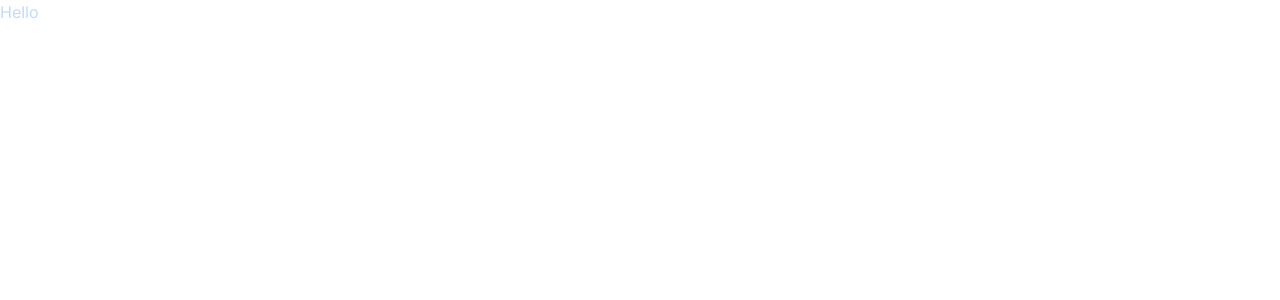
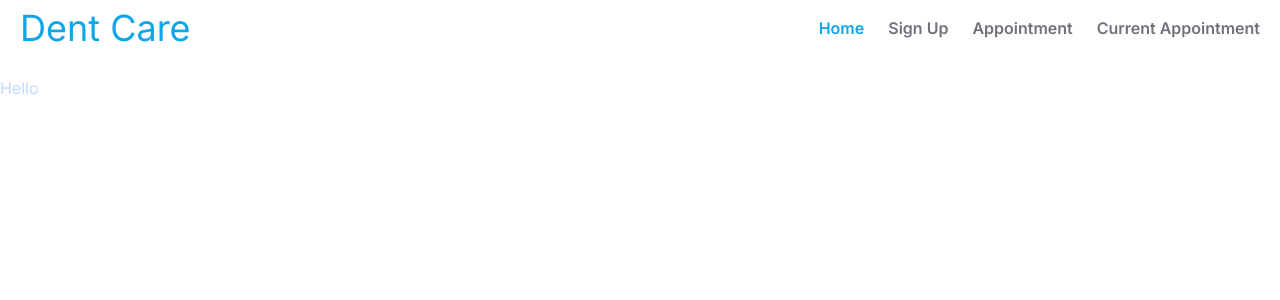
Before and after one commit to Zakaria-cmd5/Dental-Clinic, a Next.js app: page / in a window 1280 px wide. Shown: the top 300 px of the page. Built offline with nearby package versions, Linux system fonts and the light colour scheme.

Commit message:
Build the NavBar component

```diff
--- /dev/null
+++ b/app/Navbar.tsx
@@ -0,0 +1,40 @@
+"use client";
+
+import Link from "next/link";
+import { usePathname } from "next/navigation";
+import classNames from "classnames";
+
+const Navbar = () => {
+  const currentPath = usePathname();
+
+  const links = [
+    { label: "Home", href: "/" },
+    { label: "Sign Up", href: "/signup" },
+    { label: "Appointment", href: "/appointment" },
+    { label: "Current Appointment", href: "/currentAppointment" },
+  ];
+
+  return (
+    <nav className="flex mb-5 px-5 h-14 items-center justify-between">
+      <Link href="/" className="text-sky-500 text-4xl">
+        Dent Care
+      </Link>
+      <ul className="flex space-x-6">
+        {links.map((link) => (
+          <li
+            key={link.href}
+            className={classNames({
+              "text-zinc-500": link.href !== currentPath,
+              "text-sky-500": link.href === currentPath,
+              "hover:text-sky-500 transition-colors font-semibold": true,
+            })}
+          >
+            <Link href={link.href}>{link.label}</Link>
+          </li>
+        ))}
+      </ul>
+    </nav>
+  );
+};
+
+export default Navbar;
--- a/app/layout.tsx
+++ b/app/layout.tsx
@@ -1,22 +1,26 @@
-import './globals.css'
-import type { Metadata } from 'next'
-import { Inter } from 'next/font/google'
+import "./globals.css";
+import type { Metadata } from "next";
+import { Inter } from "next/font/google";
+import Navbar from "./Navbar";
 
-const inter = Inter({ subsets: ['latin'] })
+const inter = Inter({ subsets: ["latin"] });
 
 export const metadata: Metadata = {
-  title: 'Create Next App',
-  description: 'Generated by create next app',
-}
+  title: "Create Next App",
+  description: "Generated by create next app",
+};
 
 export default function RootLayout({
   children,
 }: {
-  children: React.ReactNode
+  children: React.ReactNode;
 }) {
   return (
     <html lang="en">
-      <body className={inter.className}>{children}</body>
+      <body className={inter.className}>
+        <Navbar />
+        <main>{children}</main>
+      </body>
     </html>
-  )
+  );
 }
--- a/package.json
+++ b/package.json
@@ -13,6 +13,7 @@
     "@types/react": "18.2.73",
     "@types/react-dom": "18.2.23",
     "autoprefixer": "10.4.19",
+    "classnames": "^2.3.2",
     "eslint": "8.57.0",
     "eslint-config-next": "14.1.4",
     "next": "14.1.4",
```
Also changed, not shown: 1 other file (tests, documents, lock files or other folders).
